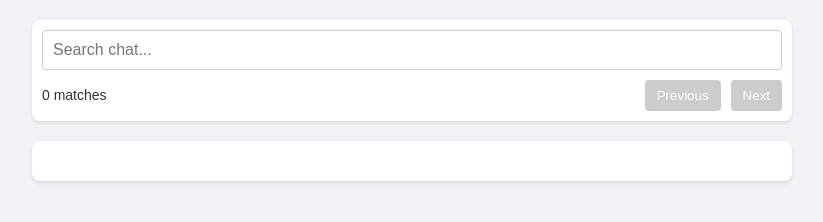
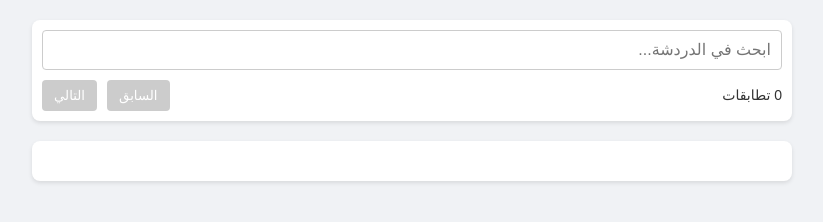
Before and after one commit to basilalshukaili/Raghad-Birthday, a plain HTML site: page assets/pinkyrgdchats.html in a window 1280 px wide. Shown: the whole page, without its empty margins (228-1051 px from the left). Drawn offline with Linux system fonts and the light colour scheme.

Commit message:
Update pinkyrgdchats.html

```diff
--- a/assets/pinkyrgdchats.html
+++ b/assets/pinkyrgdchats.html
@@ -1,19 +1,20 @@
 <!DOCTYPE html>
-<html lang="en">
+<html lang="ar" dir="auto">
 <head>
     <meta charset="UTF-8">
     <meta name="viewport" content="width=device-width, initial-scale=1.0">
-    <title>Chat Interface</title>
+    <title>واجهة الدردشة</title>
     <link rel="stylesheet" href="styles.css">
+    <link href="https://fonts.googleapis.com/css2?family=Noto+Sans+Arabic:wght@400;700&display=swap" rel="stylesheet">
 </head>
 <body>
     <div class="container">
         <div class="search-bar">
-            <input type="text" id="searchInput" placeholder="Search chat...">
+            <input type="text" id="searchInput" placeholder="ابحث في الدردشة...">
             <div class="search-controls">
-                <span id="matchCount">0 matches</span>
-                <button id="prevMatch" disabled>Previous</button>
-                <button id="nextMatch" disabled>Next</button>
+                <span id="matchCount">0 تطابقات</span>
+                <button id="prevMatch" disabled>السابق</button>
+                <button id="nextMatch" disabled>التالي</button>
             </div>
         </div>
         <div class="chat-container" id="chatContainer"></div>
```
